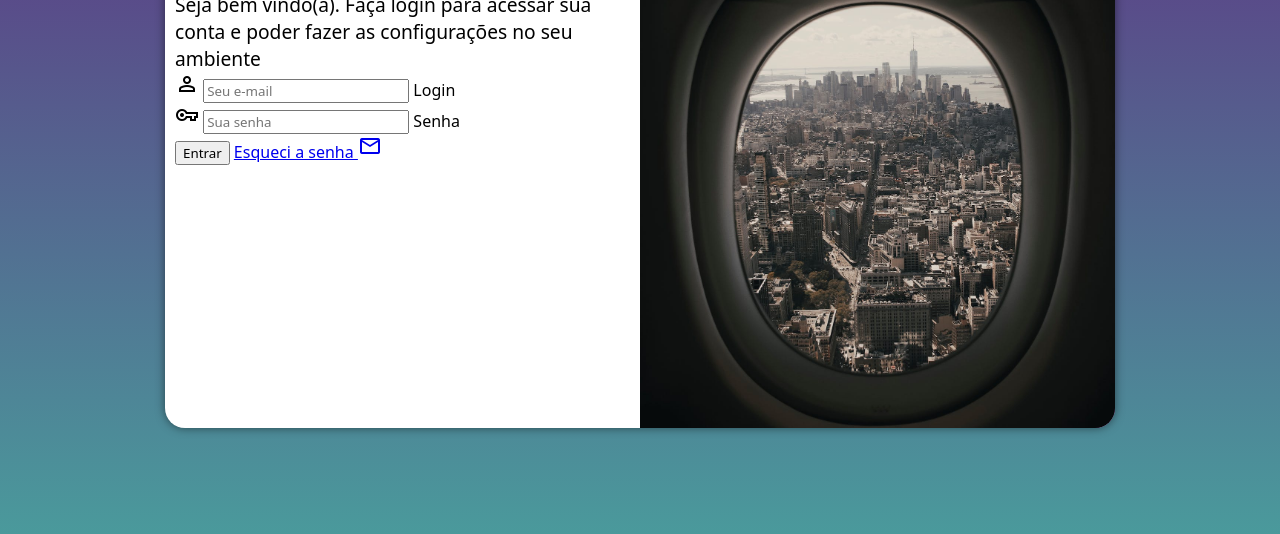
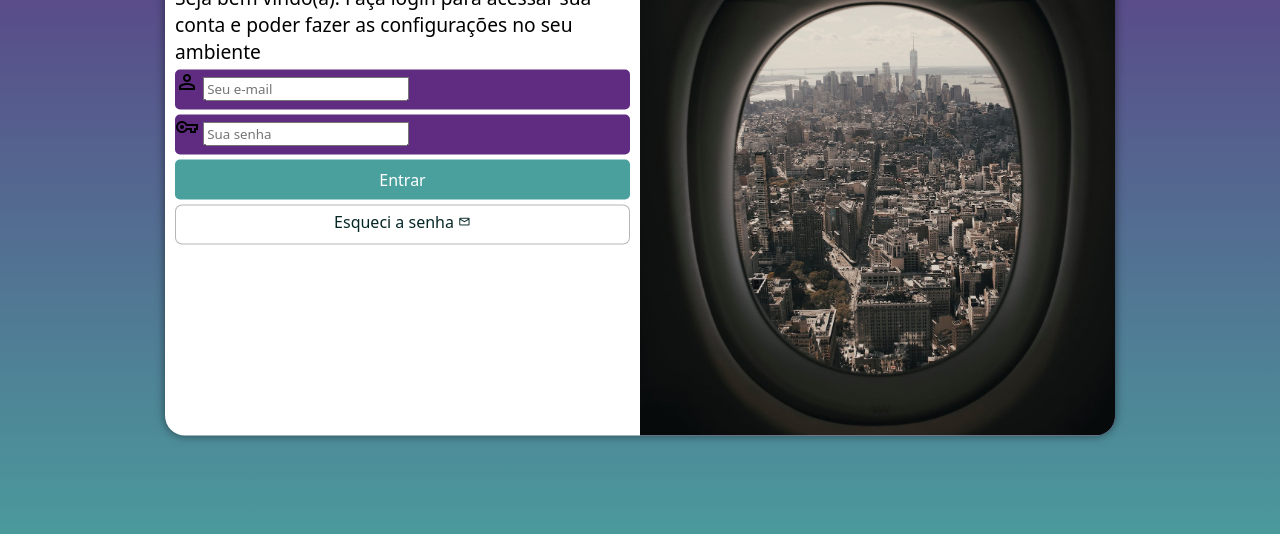
Before and after one commit to rochapedro30/projeto-login, a plain HTML site: page index.html in a window 1280 px wide. Shown: the part 222-756 px from the top of the page. Drawn offline with nearby package versions, Linux system fonts and the light colour scheme.

Commit message:
formatação para o formulário

```diff
--- a/index.html
+++ b/index.html
@@ -31,9 +31,7 @@
                         <label for="isenha">Senha</label>
                     </div>
                     <input type="submit" value="Entrar">
-                    <a href="esqueci.html">
-                        Esqueci a senha  <span class="material-symbols-outlined">mail</span>
-                    </a>
+                    <a href="esqueci.html" class="botao">Esqueci a senha <span class="material-symbols-outlined">mail</span></a>
                 </form>
             </div>
         </section>
--- a/style/style.css
+++ b/style/style.css
@@ -34,7 +34,7 @@ section#login {
 
     background-color: white;
     width: 250px;
-    height: 500px;
+    height: 515px;
     border-radius: 20px;
     box-shadow: 0px 0px 10px rgba(0, 0, 0, 0.507);
 
@@ -63,3 +63,55 @@ div#formulario > h1 {
 div#formulario > p {
     font-size: 0.8em;
 }
+
+form > div.campo {
+    background-color: #5f2c82;
+    display: block;
+    width: 100%;
+    height: 40px;
+    border-radius: 5px;
+    margin: 5px 0px;
+}
+
+div.campo > label {
+    display: none;
+}
+
+form > input[type=submit] {
+    display: block;
+    font-size: 1em;
+    width: 100%;
+    height: 40px;
+    background-color: #49a09d;
+    color: white;
+    border: none;
+    border-radius: 5px;
+    cursor: pointer;
+}
+
+form > input[type=submit]:hover {
+    background-color: #49a09d6b;
+}
+
+form > a.botao {
+    display: block;
+    text-align: center;
+    font-size: 1em;
+    width: 100%;
+    height: 40px;
+    margin-top: 5px;
+    padding-top: 5px;
+    background-color: white;
+    color: #052726;
+    border: 1px solid rgba(0, 0, 0, 0.288);
+    border-radius: 7px;
+    text-decoration: none;
+}
+
+form > a.botao:hover {
+    background-color: #71c2bf;
+}
+
+form > a.botao > span {
+    font-size: 0.8em;
+}
```
